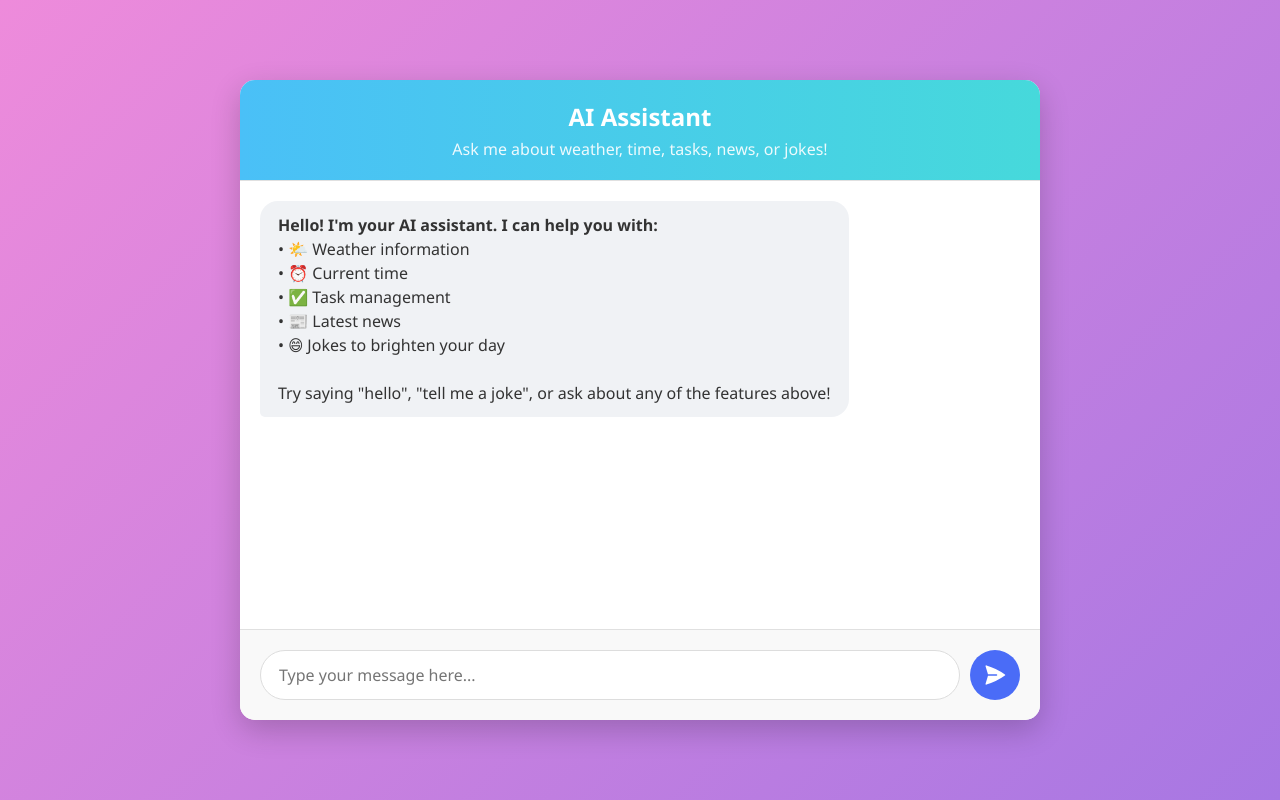
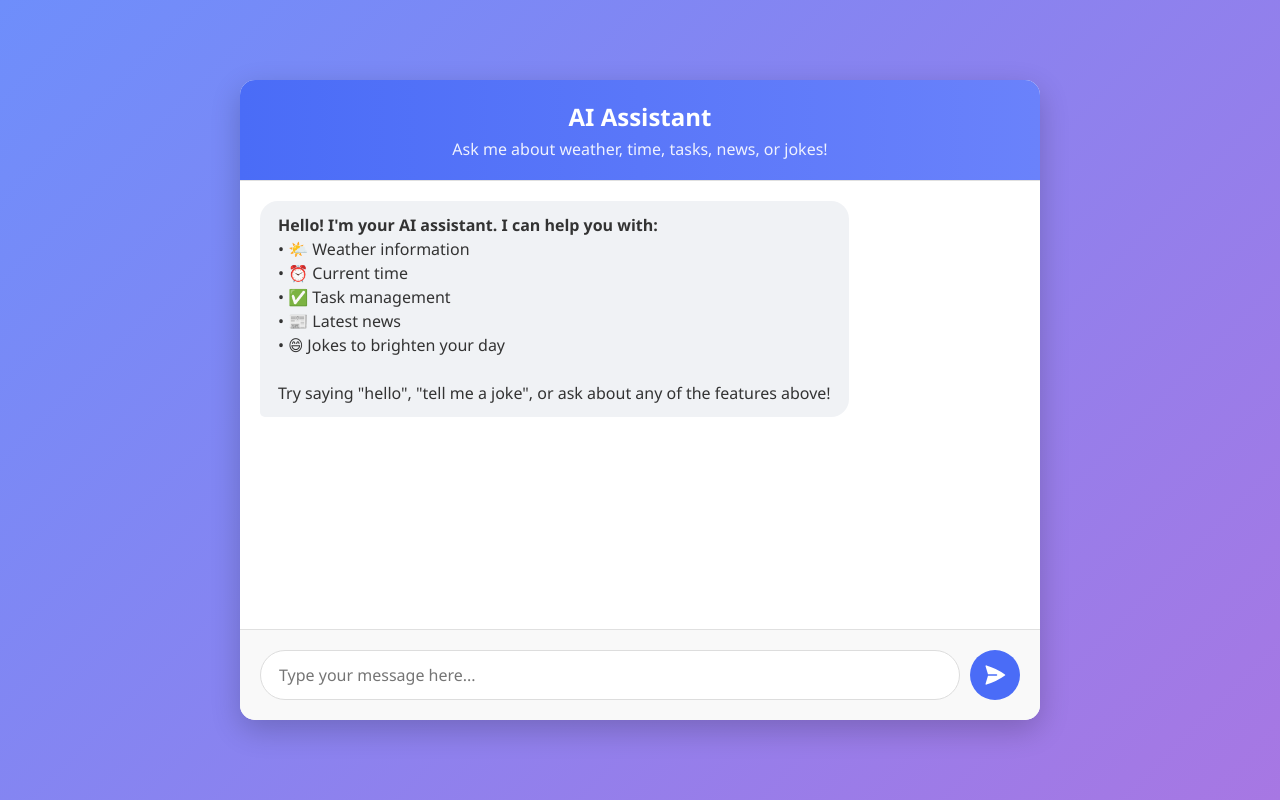
Before and after one commit to PriyadarshaniMehta/dialogflow-personal-assistant, a Flask app: template templates/index.html in a window 1280 px wide. Run offline with Flask 3, Linux system fonts and the light colour scheme; the template is opened without the code that fills it, so the values that code supplies are empty.

Commit message:
Update style.css

```diff
--- a/static/style.css
+++ b/static/style.css
@@ -6,7 +6,7 @@
 }
 
 body {
-    background: linear-gradient(135deg, #ee8bdb, #a777e3);
+    background: linear-gradient(135deg, #6e8efb, #a777e3);
     min-height: 100vh;
     display: flex;
     justify-content: center;
@@ -27,7 +27,7 @@ body {
 }
 
 .chat-header {
-    background: linear-gradient(to right, #4ac0f7, #46d9db);
+    background: linear-gradient(to right, #4a6cf7, #6a82fb);
     color: white;
     padding: 20px;
     text-align: center;
```
